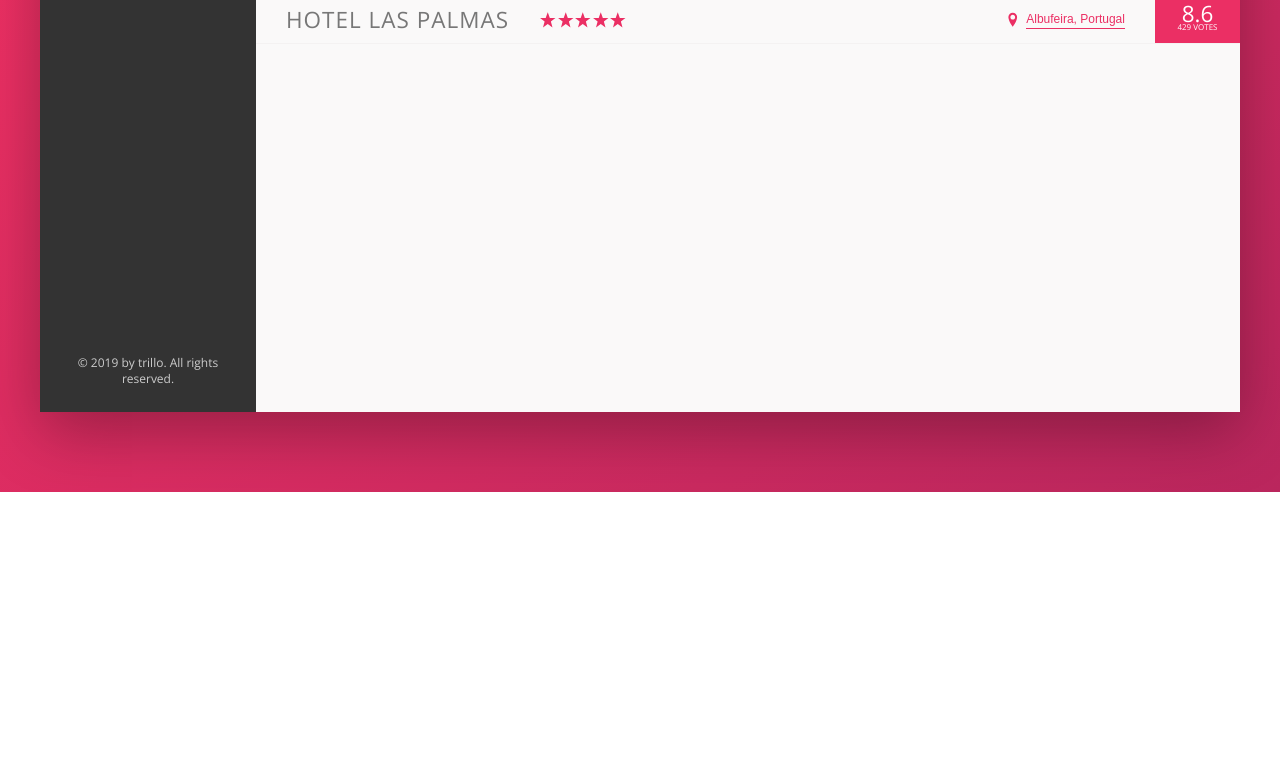
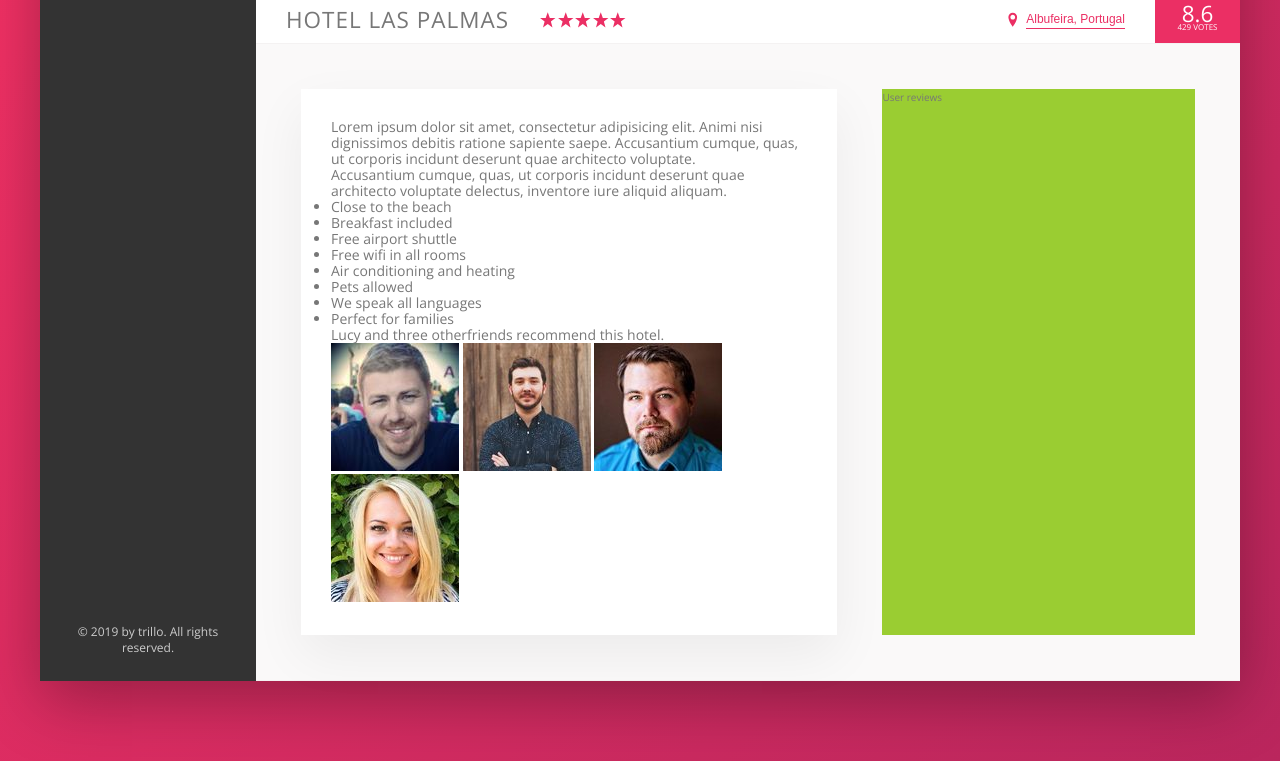
Before and after one commit to alexandersels/advanced-css-training, a website: page Trillo/index.html in a window 1280 px wide. Shown: the part 538-1299 px from the top of the page. Before the commit the page ends 1030 px from the top, so only its background shows below. Drawn offline with nearby package versions, Linux system fonts and the light colour scheme.

Commit message:
feature: Hotel body part one.

```diff
--- a/Trillo/index.html
+++ b/Trillo/index.html
@@ -132,6 +132,44 @@
                             <div class="overview__rating-count">429 votes</div>
                         </div>
                     </div>
+
+                    <div class="detail">
+                        <div class="description">
+                            <p class="paragraph">
+                                Lorem ipsum dolor sit amet, consectetur adipisicing elit. Animi nisi dignissimos debitis
+                                ratione sapiente saepe. Accusantium cumque, quas, ut corporis incidunt deserunt quae
+                                architecto voluptate.
+                            </p>
+                            <p class="paragraph">
+                                Accusantium cumque, quas, ut corporis incidunt deserunt quae architecto voluptate
+                                delectus, inventore iure aliquid aliquam.
+                            </p>
+                            <ul class="list">
+                                <li class="list__item">Close to the beach</li>
+                                <li class="list__item">Breakfast included</li>
+                                <li class="list__item">Free airport shuttle</li>
+                                <li class="list__item">Free wifi in all rooms</li>
+                                <li class="list__item">Air conditioning and heating</li>
+                                <li class="list__item">Pets allowed</li>
+                                <li class="list__item">We speak all languages</li>
+                                <li class="list__item">Perfect for families</li>
+                            </ul>
+                            <div class="recommend">
+                                <p class="recommend__count">
+                                    Lucy and three otherfriends recommend this hotel.
+                                </p>
+                                <div class="recommend__friends">
+                                    <img src="img/user-3.jpg" alt="Friend 1" class="recommend__photo">
+                                    <img src="img/user-4.jpg" alt="Friend 2" class="recommend__photo">
+                                    <img src="img/user-5.jpg" alt="Friend 3" class="recommend__photo">
+                                    <img src="img/user-6.jpg" alt="Friend 4" class="recommend__photo">
+                                </div>
+                            </div>
+                        </div>
+                        <div class="user-reviews">
+                            User reviews
+                        </div>
+                    </div>
                 </main>
             </div>
         </div>
--- a/Trillo/sass/_base.scss
+++ b/Trillo/sass/_base.scss
@@ -30,6 +30,9 @@ Grey dark 3: #999
   --color-grey-dark-3: #999;
 
   --shadow-dark: 0 2rem 6rem rgba(0, 0, 0, .3);
+  --shadow-light: 0 2rem 5rem rgba(0, 0, 0, .06);
+
+  --line: 1px solid var(--color-grey-light-2);
 }
 
 * {
--- a/Trillo/sass/_component.scss
+++ b/Trillo/sass/_component.scss
@@ -196,7 +196,7 @@
 .overview {
   display: flex;
   align-items: center;
-  border-bottom: 1px solid var(--color-grey-light-2);
+  border-bottom: var(--line);
 
   &__heading {
     font-size: 2.25rem;
--- a/Trillo/sass/_layout.scss
+++ b/Trillo/sass/_layout.scss
@@ -11,7 +11,7 @@
   font-size: 1.4rem;
   height: 7rem;
   background-color: #fff;
-  border-bottom: 1px solid var(--color-grey-light-2);
+  border-bottom: var(--line);
 
   display: flex;
   justify-content: space-between;
@@ -32,6 +32,27 @@
 }
 
 .hotel-view {
-  height: 80rem;
+  background-color: #fff;
   flex: 1;
 }
+
+.detail {
+  display: flex;
+  padding: 4.5rem;
+  background-color: var(--color-grey-light-1);
+  border-bottom: var(--line);
+}
+
+.description {
+  font-size: 1.4rem;
+  background-color: #fff;
+  box-shadow: var(--shadow-light);
+  padding: 3rem;
+  flex: 0 0 60%;
+  margin-right: 4.5rem;
+}
+
+.user-reviews {
+  background-color: yellowgreen;
+  flex: 1;
+}
```
Also changed, not shown: Trillo/css/style.css.
